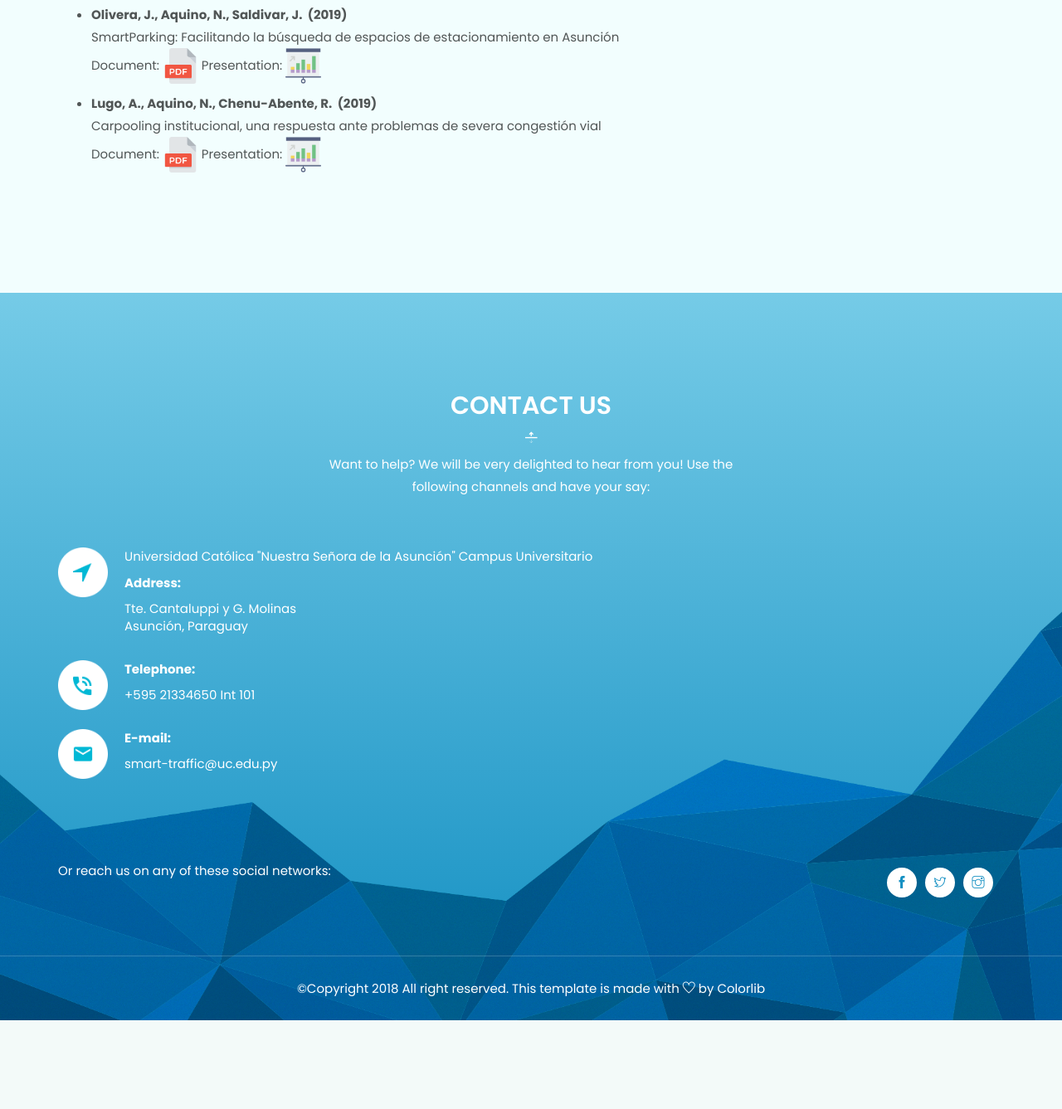
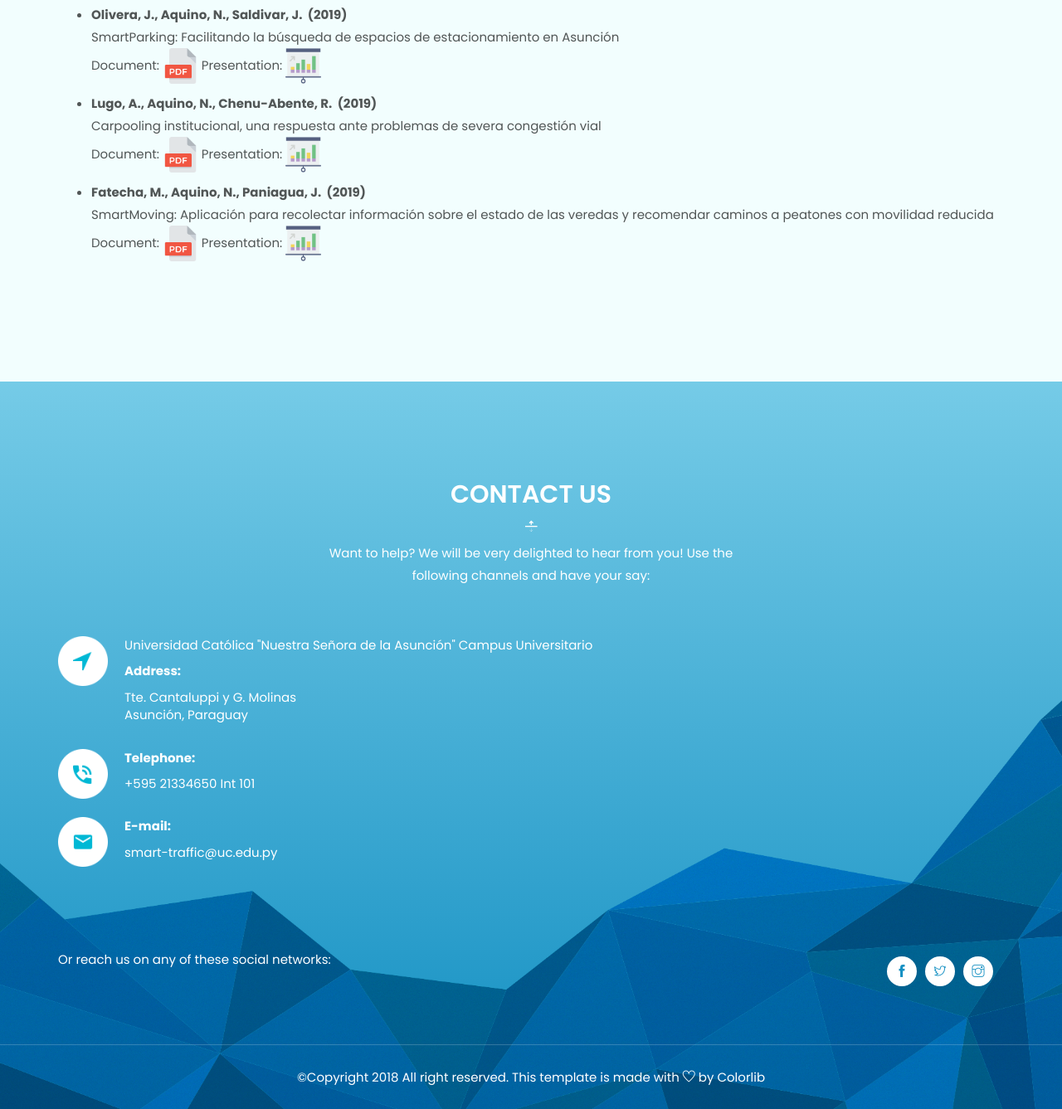
Before and after one commit to SmartTrafficPY/Smarttraffic-Webpage, a Django app: template smwebsite/templates/dissemination/index.html in a window 1280 px wide. Shown: the part 1086-2423 px from the top of the page at 83% size. Before the commit the page ends 2316 px from the top, so only its background shows below. Run offline with Django 3.2, Linux system fonts and the light colour scheme; the template is opened without the code that fills it, so the values that code supplies are empty; some libraries are stand-ins or nearby versions.

Commit message:
add document smartmoving

```diff
--- a/smwebsite/templates/dissemination/index.html
+++ b/smwebsite/templates/dissemination/index.html
@@ -236,6 +236,24 @@
                                     </div>
                                 </div>
                             </li>
+                            <li><strong>Fatecha, M., Aquino, N., Paniagua, J.
+                                &nbsp;(2019)</strong>
+                                <div>SmartMoving: Aplicación para recolectar información sobre el estado de las veredas y recomendar caminos a peatones con movilidad reducida</div>
+                                <div class="row v-center">
+                                    <div class="col-xs-6 header-text">
+                                        <p>
+                                            {% trans 'Document' %}:
+                                            <a href="https://drive.google.com/file/d/1YDyLt9apxLL3H0CSXgDB0bq2X90_JuCP/view?usp=sharing" target="_blank">
+                                                <img src="{% static 'smwebsite/images/icons/icon_pdf.png' %}" style="max-width: 8%">
+                                            </a>
+                                            {% trans 'Presentation' %}:
+                                            <a href="https://docs.google.com/presentation/d/1BJJvmXS6ZOGUpoKsqIb-zw7AQAOunW4Ysfh3bhtZttg/edit?usp=sharing" target="_blank">
+                                                <img src="{% static 'smwebsite/images/icons/icon_presentation.png' %}" style="max-width: 8%">
+                                            </a>
+                                        </p>
+                                    </div>
+                                </div>
+                            </li>
                         </ul>
                     </div>
                 </div>
```
